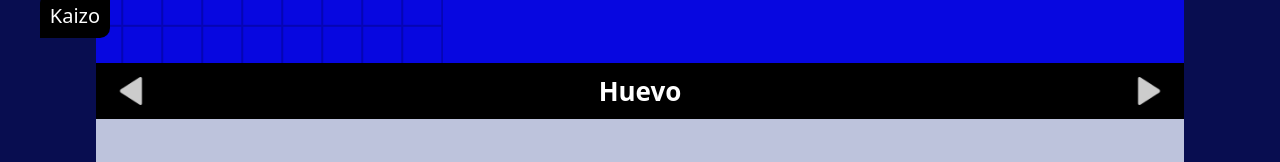
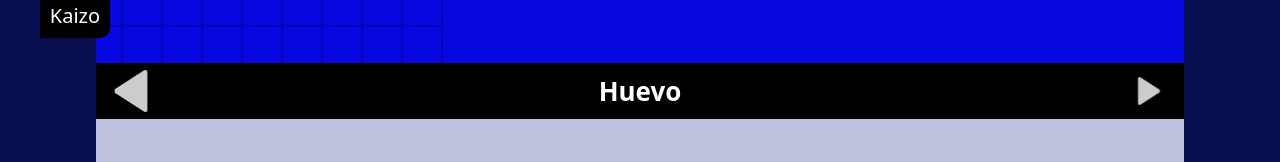
Before and after one commit to neoilustra125-sudo/mi-app-react, a React (Vite) app: page /profile/1 in a window 1280 px wide. Shown: the part 307-469 px from the top of the page. Built offline with nearby package versions, Linux system fonts and the light colour scheme.

Commit message:
modificacion 2

```diff
--- a/src/components/Profile.css
+++ b/src/components/Profile.css
@@ -93,8 +93,9 @@
 .flecha-izquierda {
   filter: invert() opacity(0.8);
   height: 100%;
+  transform: scale(-1.5);
   scale: 0.5;
-  transform: scale(-1);
+
 }
 
 .flecha-izquierda:active {
```
